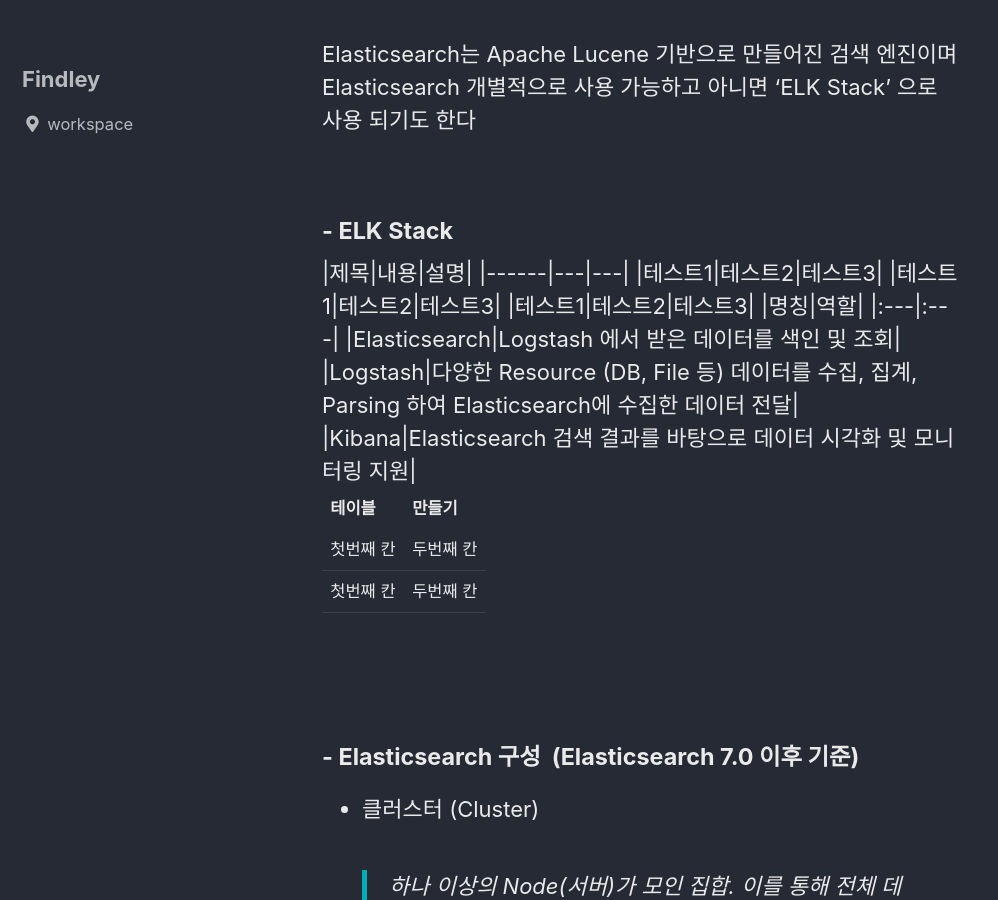
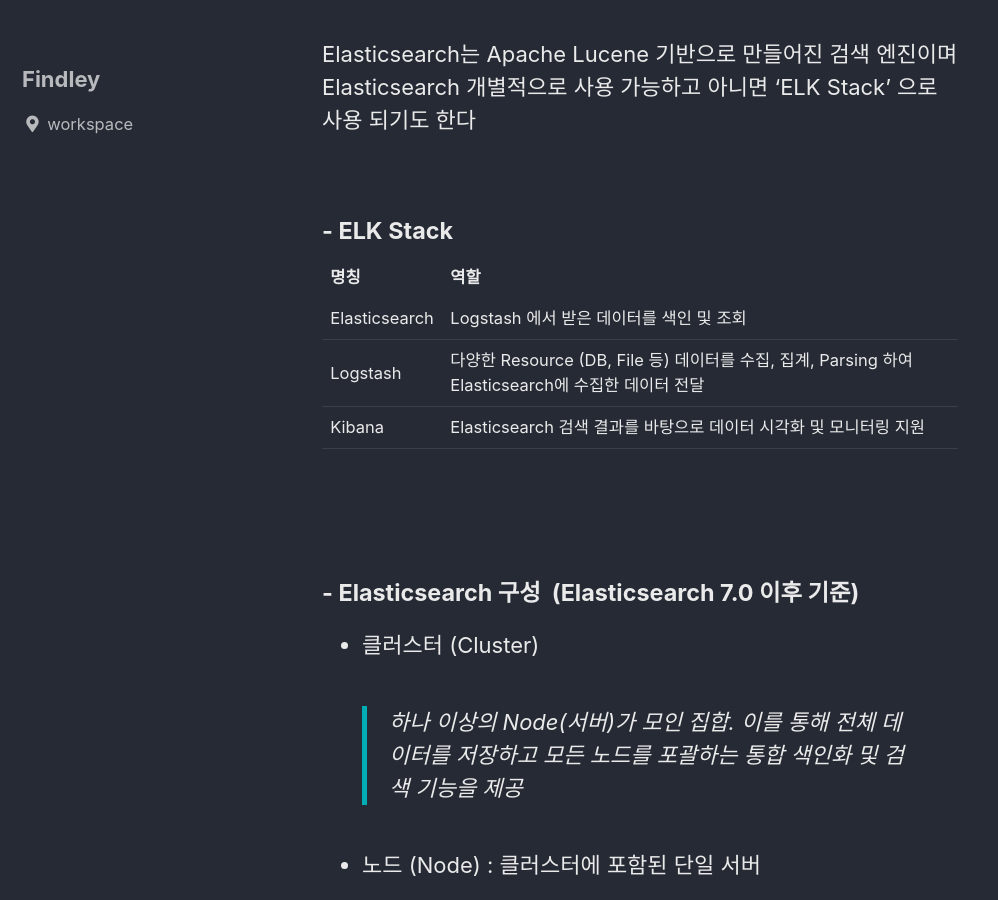
Before and after one commit to dmsgus6523/dmsgus6523.github.io, a Jekyll site: the page built from _posts/2023-10-06-ElasticSearch.md, in a window 1280 px wide and 900 px high, scrolled down 664 px. Shown: the whole window, without its empty margins (0-998 px from the left). Built offline with Jekyll 4.4.1, drawn with Linux system fonts in a browser that asks for light colours; cached includes are drawn as plain includes.

Commit message:
ELK 스택 설명 테이블 컨텐츠 table 태그로 변환

```diff
--- a/_posts/2023-10-06-ElasticSearch.md
+++ b/_posts/2023-10-06-ElasticSearch.md
@@ -17,32 +17,32 @@ Elasticsearch는 Apache Lucene 기반으로 만들어진 검색 엔진이며 Ela
 #### - ELK Stack
 <div style="text-align:centerl">
 
-|제목|내용|설명|
-|------|---|---|
-|테스트1|테스트2|테스트3|
-|테스트1|테스트2|테스트3|
-|테스트1|테스트2|테스트3|
-
+<!--
 |명칭|역할|
 |:---|:---|
 |Elasticsearch|Logstash 에서 받은 데이터를 색인 및 조회|
 |Logstash|다양한 Resource (DB, File 등) 데이터를 수집, 집계, Parsing 하여 Elasticsearch에 수집한 데이터 전달|
 |Kibana|Elasticsearch 검색 결과를 바탕으로 데이터 시각화 및 모니터링 지원|
-
+-->
+<table>
+	<th>명칭</th>
+	<th>역할</th>
+	<tr>
+		<td>Elasticsearch</td>
+		<td>Logstash 에서 받은 데이터를 색인 및 조회</td>
+	</tr>
+	<tr>
+		<td>Logstash</td>
+		<td>다양한 Resource (DB, File 등) 데이터를 수집, 집계, Parsing 하여 Elasticsearch에 수집한 데이터 전달</td>
+	</tr>
+  <tr>
+    <td>Kibana</td>
+    <td>Elasticsearch 검색 결과를 바탕으로 데이터 시각화 및 모니터링 지원</td>
+  </tr>
+</table>
 </div>
 
-<table>
-	<th>테이블</th>
-	<th>만들기</th>
-	<tr>
-		<td>첫번째 칸</td>
-		<td>두번째 칸</td>
-	</tr>
-	<tr>
-		<td>첫번째 칸</td>
-		<td>두번째 칸</td>
-	</tr>
-</table>
+
 
 <br/><br/>
 
```
